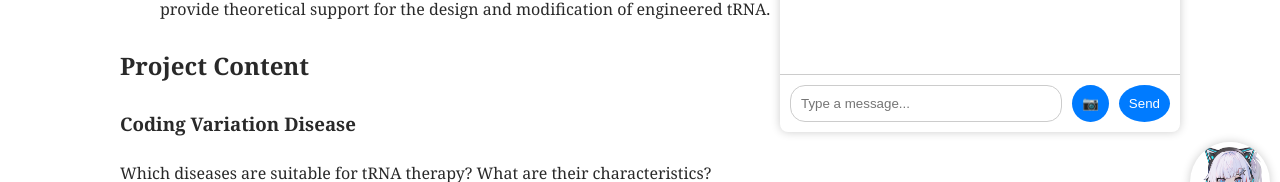
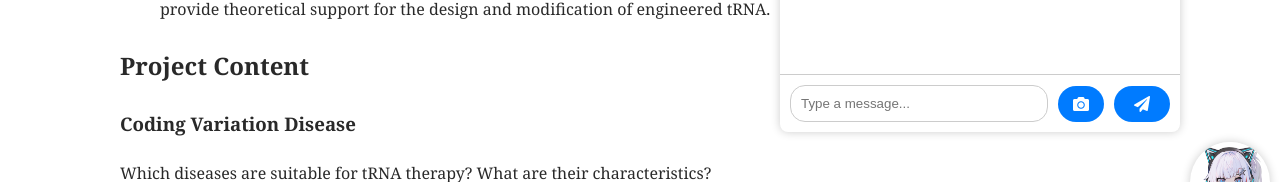
Before and after one commit to Lovelumine/trna-database, a Vue app: page / in a window 1280 px wide. Both pictures are taken after a click on the element 1230 px from the left and 750 px from the top of the page. Shown: the part 568-750 px from the top of the page. Built offline with nearby package versions, Linux system fonts and the light colour scheme; what @shene/table, vxe-table would draw is missing.

Commit message:
优化细节

```diff
--- a/index.html
+++ b/index.html
@@ -3,6 +3,7 @@
   <head>
     <meta charset="UTF-8" />
     <link rel="icon" type="image/x-icon" href="/favicon.ico" />
+    <link rel="stylesheet" href="https://cdnjs.cloudflare.com/ajax/libs/font-awesome/5.15.4/css/all.min.css">
 
     <!-- <link rel="stylesheet" href="/css/fornac.css"> -->
     <meta name="viewport" content="width=device-width, initial-scale=1.0" />
--- a/src/assets/bot.css
+++ b/src/assets/bot.css
@@ -111,6 +111,7 @@
 
 #chat-input-container {
   display: flex;
+  align-items: center;
   padding: 10px;
   border-top: 1px solid #ccc;
 }
@@ -128,13 +129,50 @@
   background-color: #007bff;
   color: white;
   border: none;
-  padding: 10px;
-  border-radius: 50%;
+  padding: 10px 20px;
+  border-radius: 25px;
   cursor: pointer;
+  font-size: 16px; /* 增大字体大小 */
+  display: flex;
+  align-items: center;
+  justify-content: center;
+  transition: background-color 0.3s; /* 增加过渡效果 */
 }
 
 #send-button:hover {
   background-color: #0056b3;
+}
+
+#image-button {
+  background-color: #007bff;
+  color: white;
+  border: none;
+  padding: 10px 15px;
+  border-radius: 25px;
+  cursor: pointer;
+  margin-right: 10px;
+  font-size: 16px; /* 增大字体大小 */
+  display: flex;
+  align-items: center;
+  justify-content: center;
+  transition: background-color 0.3s; /* 增加过渡效果 */
+}
+
+#image-button:hover {
+  background-color: #0056b3;
+}
+
+.image-preview {
+  display: flex;
+  align-items: center;
+  margin-left: 10px;
+}
+
+.image-preview-thumbnail {
+  max-width: 50px;
+  max-height: 50px;
+  border-radius: 5px;
+  margin-left: 10px;
 }
 
 @media (max-width: 600px) {
@@ -149,8 +187,8 @@
   }
 
   #chat-box {
-    width: 280px;  /* 在手机屏幕上使用更大的百分比 */
-    height: 300px;  /* 高度适当减小 */
+    width: 320px;  /* 在手机屏幕上使用更大的百分比 */
+    height: 340px;  /* 高度适当减小 */
     right: 50%;  /* 调整对话框位置使其居中 */
     transform: translate(10px, -20px);  /* 与right配合使其居中 */
   }
@@ -162,17 +200,3 @@
   border-radius: 8px;
   margin-top: 5px;
 }
-
-#image-button {
-  background-color: #007bff;
-  color: white;
-  border: none;
-  padding: 10px;
-  border-radius: 50%;
-  cursor: pointer;
-  margin-right: 10px;
-}
-
-#image-button:hover {
-  background-color: #0056b3;
-}
--- a/src/bot/BotComponent.vue
+++ b/src/bot/BotComponent.vue
@@ -31,10 +31,18 @@
         />
         <input type="file" id="image-input" @change="previewImage" style="display: none;" />
         <!-- 隐藏的文件输入，用于选择图片 -->
-        <button @click="triggerImageUpload" id="image-button">📷</button>
+        <button @click="triggerImageUpload" id="image-button">
+          <i class="fas fa-camera"></i>
+        </button>
         <!-- 图片上传按钮，点击时触发图片选择 -->
-        <button @click="sendMessage" id="send-button">Send</button>
+        <button @click="sendMessage" id="send-button">
+          <i class="fas fa-paper-plane"></i>
+        </button>
         <!-- 发送按钮，点击时发送消息，按钮文字为 "Send" -->
+        <div v-if="imagePreview" class="image-preview">
+          <img :src="imagePreview" alt="Image Preview" class="image-preview-thumbnail"/>
+          <!-- 图片选择成功后显示的缩略图 -->
+        </div>
       </div>
     </div>
   </div>
@@ -47,6 +55,7 @@ import { useChat } from './useChat';
 import { ElIcon } from 'element-plus';
 import { Close } from '@element-plus/icons-vue';
 
+
 export default defineComponent({
   name: 'BotComponent',
   components: {
@@ -55,7 +64,7 @@ export default defineComponent({
   },
   setup() {
     const { element, startDrag } = useDraggable();
-    const { isChatOpen, messages, newMessage, newImage, toggleChat, sendMessage, triggerImageUpload, previewImage  } = useChat();
+    const { isChatOpen, messages, newMessage, newImage, imagePreview, toggleChat, sendMessage, triggerImageUpload, previewImage  } = useChat();
 
     // 监听聊天框显示状态变化
     watch(isChatOpen, (newVal) => {
@@ -67,7 +76,7 @@ export default defineComponent({
       console.log("Messages Updated:", newVal);
     }, { deep: true });
 
-    return { element, startDrag, isChatOpen, messages, newMessage, newImage, toggleChat, sendMessage, triggerImageUpload, previewImage };
+    return { element, startDrag, isChatOpen, messages, newMessage, newImage, imagePreview, toggleChat, sendMessage, triggerImageUpload, previewImage };
   }
 });
 </script>
--- a/src/bot/useChat.ts
+++ b/src/bot/useChat.ts
@@ -2,13 +2,18 @@ import { ref } from 'vue';
 import axios from 'axios';
 import { systemInformation, projectBackground, projectObjectives, projectContent } from './presetInformation';
 
+
 export function useChat() {
+
+
   const isChatOpen = ref(false);
-  const messages = ref([
+const messages = ref<Array<{ id: number; text: string; sender: string; image?: string }>>([
   { id: 1, text: 'Hello, I am your virtual assistant Yingying. How can I assist you today?', sender: 'bot' }
 ]);
+
   const newMessage = ref('');
   const newImage = ref(null); // 新增，存储上传的图片
+  const imagePreview = ref(''); // 新增，存储图片预览的 URL
 
   const presetInformation = `
     ${systemInformation}
@@ -36,6 +41,7 @@ export function useChat() {
       });
       newMessage.value = '';
       newImage.value = null; // 发送后清空图片
+      imagePreview.value = ''; // 清空预览
 
       // 准备对话上下文
       const conversation = messages.value.map(msg => ({
@@ -90,9 +96,17 @@ export function useChat() {
 const toBase64 = (file) => new Promise((resolve, reject) => {
   const reader = new FileReader();
   reader.readAsDataURL(file);
-    reader.onload = () => resolve(reader.result.split(',')[1]);
+  reader.onload = () => {
+    const result = reader.result;
+    if (typeof result === 'string') {
+      resolve(result.split(',')[1]);
+    } else {
+      reject(new Error('FileReader result is not a string'));
+    }
+  };
   reader.onerror = error => reject(error);
 });
+
 
   // 触发图片上传
   const triggerImageUpload = () => {
@@ -100,12 +114,20 @@ export function useChat() {
   };
 
   // 预览图片
-  const previewImage = (event) => {
-    const file = event.target.files[0];
+  const previewImage = (event: Event) => {
+    const input = event.target as HTMLInputElement;
+    const file = input.files?.[0] || null;
     if (file) {
       newImage.value = file;
+      const reader = new FileReader();
+      reader.readAsDataURL(file);
+      reader.onload = () => {
+        if (typeof reader.result === 'string') {
+          imagePreview.value = reader.result;
+        }
+      };
     }
   };
 
-  return { isChatOpen, messages, newMessage, newImage, toggleChat, sendMessage, triggerImageUpload, previewImage };
+  return { isChatOpen, messages, newMessage, newImage, imagePreview, toggleChat, sendMessage, triggerImageUpload, previewImage };
 }
```
Lines whose indentation alone changed are shown as unchanged.
